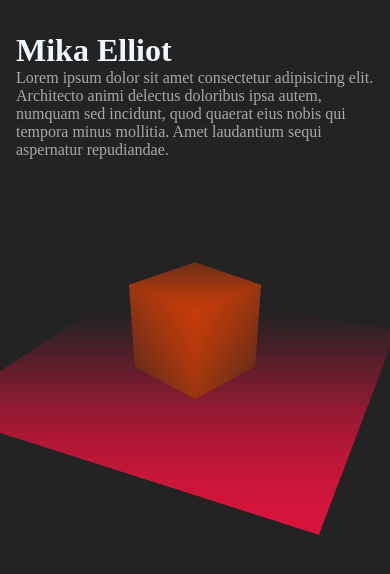
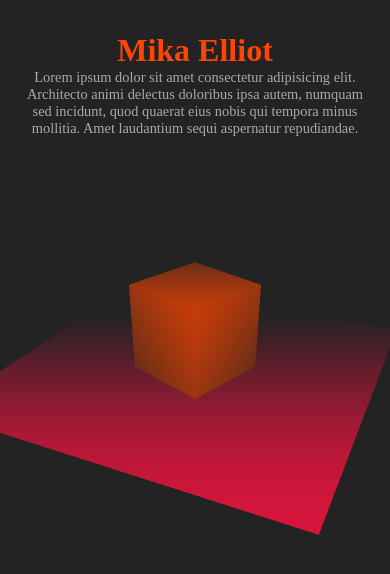
Before and after one commit to MikaElliot/3D-website-Initial-setup-, a website built with Vite: page index.html in a window 390 px wide. Built offline with nearby package versions, Linux system fonts and the light colour scheme; animation ran at ten frames a second.

Commit message:
changing theme color

```diff
--- a/src/style.css
+++ b/src/style.css
@@ -19,10 +19,23 @@ body
 
 .title
 {
-  color: aliceblue;
+  color: orangered;
+  text-align: center;
 }
 
 .paragraph
 {
+  width: 60%;
   color: rgb(168, 169, 170);
+  text-align: center;
+  margin: auto;
 }
+
+@media screen and (max-width: 768px)
+{
+  .paragraph
+  {
+    width: 100%;
+    font-size: 0.9rem;
+  }
+}
```
